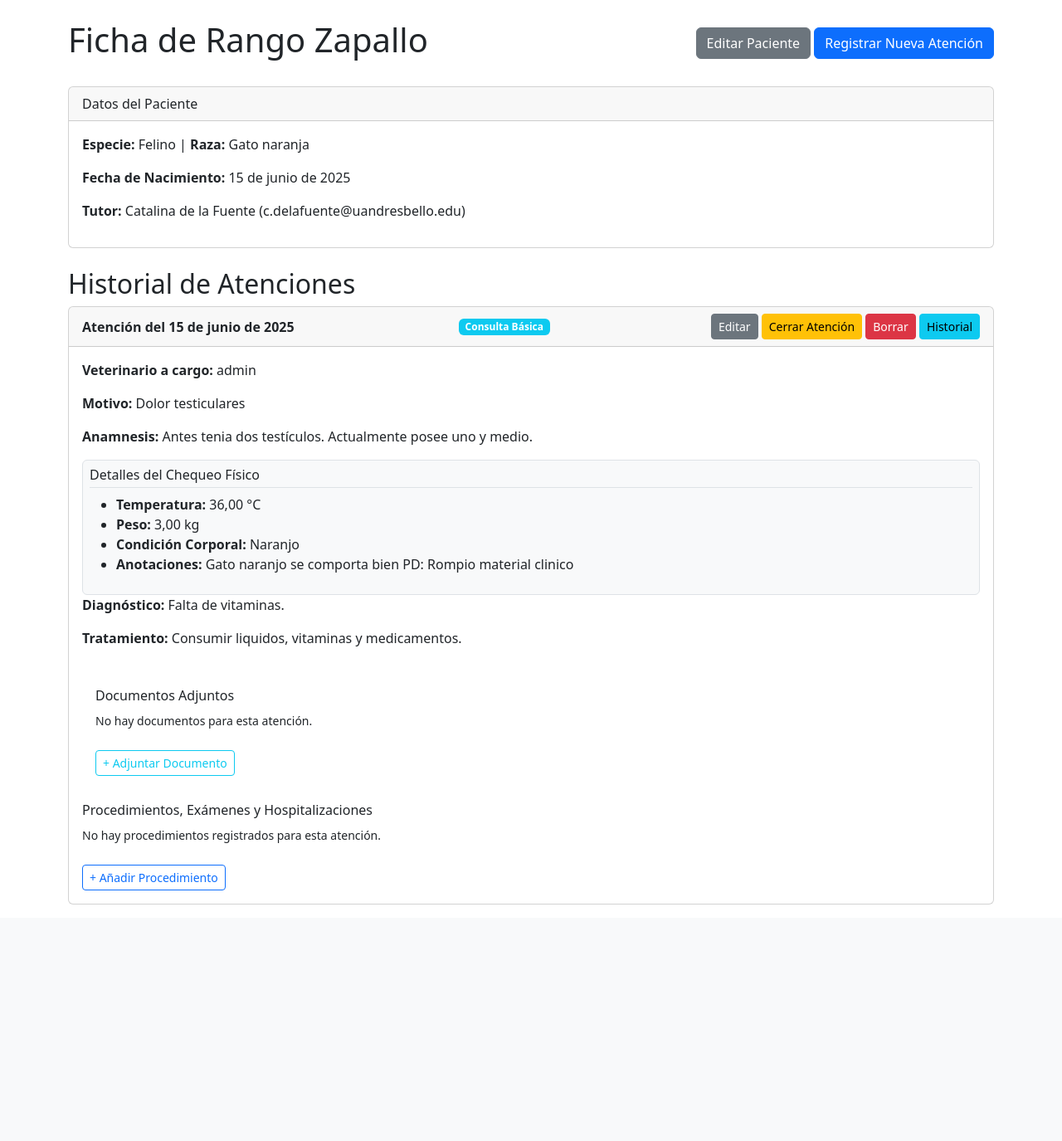
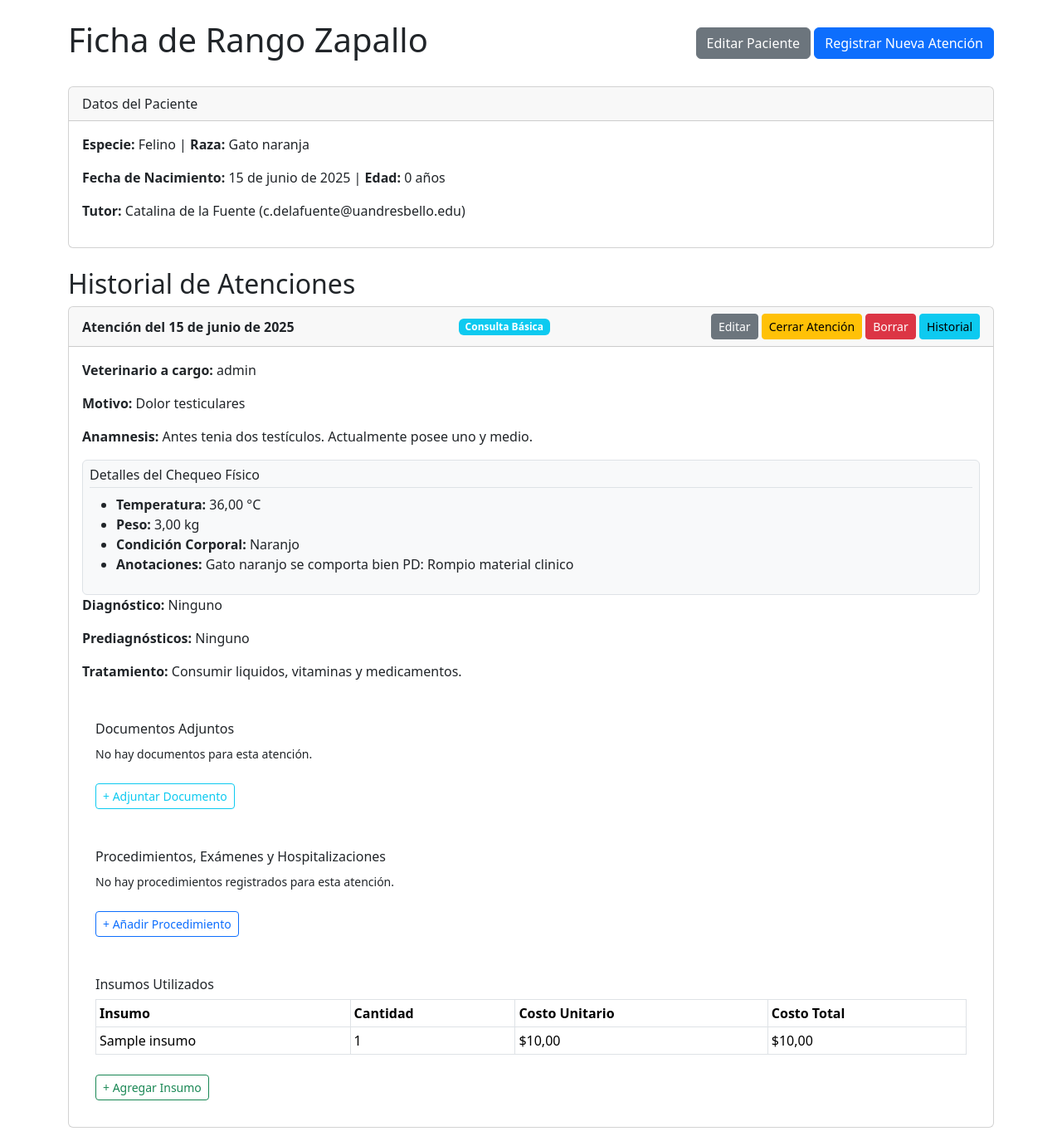
Before and after one commit to SanadaAstolfo/IngSoftwareProyecto, a Django app: page /gestion/pacientes/1/ in a window 1280 px wide. Shown: the part 56-1431 px from the top of the page at 83% size. Before the commit the page ends 1146 px from the top, so only its background shows below. Run offline with Django 5.2, Linux system fonts and the light colour scheme; a user stored in the database is signed in; data comes from the database, SQL or seed files in the repository; tables that the repository leaves empty hold one stand-in row (values such as "Sample post"); parts of the project's set-up code (start-up, migrations or seed data) failed here and were passed over.

Commit message:
CU 20 - 24

```diff
--- a/gestion/admin.py
+++ b/gestion/admin.py
@@ -1,5 +1,5 @@
 from django.contrib import admin
-from .models import Tutor, Paciente, FichaClinica, AtencionMedica, ChequeoFisico, Procedimiento, Diagnostico
+from .models import Tutor, Paciente, FichaClinica, AtencionMedica, ChequeoFisico, Procedimiento, Diagnostico, Insumo, InsumoUtilizado
 
 admin.site.register(Tutor)
 admin.site.register(Paciente)
@@ -8,3 +8,5 @@ admin.site.register(AtencionMedica)
 admin.site.register(ChequeoFisico)
 admin.site.register(Procedimiento)
 admin.site.register(Diagnostico)
+admin.site.register(Insumo)
+admin.site.register(InsumoUtilizado)
--- a/gestion/templates/gestion/detalle_paciente.html
+++ b/gestion/templates/gestion/detalle_paciente.html
@@ -15,7 +15,7 @@
         <div class="card-header">Datos del Paciente</div>
         <div class="card-body">
             <p><strong>Especie:</strong> {{ paciente.especie }} | <strong>Raza:</strong> {{ paciente.raza }}</p>
-            <p><strong>Fecha de Nacimiento:</strong> {{ paciente.fecha_nacimiento }}</p>
+            <p><strong>Fecha de Nacimiento:</strong> {{ paciente.fecha_nacimiento }} | <strong>Edad:</strong> {{ paciente.edad }} años</p>
             <p><strong>Tutor:</strong> {{ paciente.tutor.nombre_completo }} ({{ paciente.tutor.email }})</p>
         </div>
     </div>
@@ -67,7 +67,20 @@
                         </ul>
                     </div>
                 {% endif %}
-                <p><strong>Diagnóstico:</strong> {{ atencion.diagnostico }}</p>
+                <p><strong>Diagnóstico:</strong>
+                    {% for diag in atencion.diagnosticos.all %}
+                        <span class="badge bg-danger">{{ diag.nombre }}</span>
+                    {% empty %}
+                        Ninguno
+                    {% endfor %}
+                </p>
+                <p><strong>Prediagnósticos:</strong>
+                    {% for prediag in atencion.prediagnosticos.all %}
+                        <span class="badge bg-warning text-dark">{{ prediag.nombre }}</span>
+                    {% empty %}
+                        Ninguno
+                    {% endfor %}
+                </p>
                 <p><strong>Tratamiento:</strong> {{ atencion.tratamiento }}</p>
                 <div class="card-body">
                     <div class="mt-3">
@@ -87,6 +100,7 @@
                         <a href="{% url 'adjuntar_documento' atencion.id %}" class="btn btn-outline-info btn-sm mt-2">+ Adjuntar Documento</a>
                     </div>
                 </div>
+                <div class="card-body">
                     <div class="mt-3">
                         <h6>Procedimientos, Exámenes y Hospitalizaciones</h6>
                         {% if atencion.procedimientos.all %}
@@ -108,7 +122,7 @@
                             {% endfor %}
                             </ul>
                         {% else %}
-                    {% if atencion.tipo_ficha == 'Hospitalización' and atencion.notas_hospitalizacion %}
+                        {% if atencion.notas_hospitalizacion %}
                             <div class="alert alert-info mt-2">
                                 <strong>Notas de Hospitalización:</strong> {{ atencion.notas_hospitalizacion }}<br>
                                 <strong>Jaula:</strong> {{ atencion.jaula_numero|default:'No especificada' }}
@@ -119,6 +133,37 @@
                         <a href="{% url 'crear_procedimiento' atencion.id %}" class="btn btn-outline-primary btn-sm mt-2">+ Añadir Procedimiento</a>
                     </div>
                 </div>
+                <div class="card-body">
+                    <div class="mt-3">
+                        <h6>Insumos Utilizados</h6>
+                        {% if atencion.insumos_utilizados.all %}
+                            <table class="table table-sm table-bordered">
+                                <thead>
+                                    <tr>
+                                        <th>Insumo</th>
+                                        <th>Cantidad</th>
+                                        <th>Costo Unitario</th>
+                                        <th>Costo Total</th>
+                                    </tr>
+                                </thead>
+                                <tbody>
+                                {% for item in atencion.insumos_utilizados.all %}
+                                    <tr>
+                                        <td>{{ item.insumo.nombre }}</td>
+                                        <td>{{ item.cantidad }}</td>
+                                        <td>${{ item.insumo.costo }}</td>
+                                        <td>${{ item.costo_total }}</td>
+                                    </tr>
+                                {% endfor %}
+                                </tbody>
+                            </table>
+                        {% else %}
+                            <p><small>No se registraron insumos para esta atención.</small></p>
+                        {% endif %}
+                        <a href="{% url 'agregar_insumo' atencion.id %}" class="btn btn-outline-success btn-sm mt-2">+ Agregar Insumo</a>
+                    </div>
+                </div>
+            </div>
         </div>
     {% empty %}
         <div class="alert alert-info">No hay atenciones registradas.</div>
--- a/gestion/urls.py
+++ b/gestion/urls.py
@@ -15,6 +15,7 @@ urlpatterns = [
     path('tutores/', views.lista_tutores, name='lista_tutores'),
     path('tutores/<int:tutor_id>/', views.detalle_tutor, name='detalle_tutor'),
     path('atencion/<int:atencion_id>/procedimiento/nuevo/', views.crear_procedimiento, name='crear_procedimiento'),
+    path('atencion/<int:atencion_id>/insumo/nuevo/', views.agregar_insumo, name='agregar_insumo'),
     path('atencion/<int:atencion_id>/adjuntar/', views.adjuntar_documento, name='adjuntar_documento'),
     path('atencion/<int:atencion_id>/historial/', views.ver_historial_atencion, name='ver_historial_atencion'),
 ]
--- a/gestion/views.py
+++ b/gestion/views.py
@@ -1,7 +1,7 @@
 from django.shortcuts import render, get_object_or_404, redirect
 from django.contrib.auth.decorators import login_required
-from .models import Paciente, Tutor, FichaClinica, AtencionMedica, ChequeoFisico, DocumentoAdjunto, Diagnostico
-from .forms import PacienteForm, AtencionGeneralForm, ChequeoFisicoForm, ProcedimientoForm, AtencionHospitalizacionForm, DocumentoAdjuntoForm
+from .models import Paciente, Tutor, FichaClinica, AtencionMedica, ChequeoFisico, DocumentoAdjunto, Diagnostico, InsumoUtilizado
+from .forms import PacienteForm, AtencionGeneralForm, ChequeoFisicoForm, ProcedimientoForm, AtencionHospitalizacionForm, DocumentoAdjuntoForm, InsumoUtilizadoForm
 
 def portal_view(request):
     return render(request, 'portal.html')
@@ -115,17 +115,14 @@ def crear_atencion(request, paciente_id, tipo_ficha):
         form = FormClass(request.POST)
         if form.is_valid():
             atencion = form.save(commit=False)
-            diag_personalizado = form.cleaned_data.get('diagnostico_personalizado')
-            diag_opcion = form.cleaned_data.get('diagnostico_opciones')
-            if diag_personalizado:
-                atencion.diagnostico = diag_personalizado
-            elif diag_opcion:
-                atencion.diagnostico = diag_opcion.nombre
+
             atencion.ficha_clinica = ficha
-            atencion.tipo_ficha = 'Hospitalización' if tipo_ficha == 'hospitalizacion' else 'General'
             if request.user.is_authenticated:
                 atencion.veterinario = request.user
+
             atencion.save()
+            form.save_m2m()
+
             return redirect('detalle_paciente', paciente_id=paciente.id)
     else:
         form = FormClass()
@@ -156,39 +153,15 @@ def editar_atencion(request, paciente_id, atencion_id):
         chequeo_form = ChequeoFisicoForm(request.POST, instance=chequeo)
 
         if atencion_form.is_valid() and chequeo_form.is_valid():
-            atencion_guardada = atencion_form.save(commit=False)
-
-            diag_opcion = atencion_form.cleaned_data.get('diagnostico_opciones')
-            diag_personalizado = atencion_form.cleaned_data.get('diagnostico_personalizado')
-
-            if diag_personalizado:
-                atencion_guardada.diagnostico = diag_personalizado
-            elif diag_opcion:
-                atencion_guardada.diagnostico = diag_opcion.nombre
-            else:
-                atencion_guardada.diagnostico = ""
-
-            atencion_guardada.save()
+            atencion_form.save()
 
             chequeo_guardado = chequeo_form.save(commit=False)
-            chequeo_guardado.atencion_medica = atencion_guardada
+            chequeo_guardado.atencion_medica = atencion
             chequeo_guardado.save()
 
             return redirect('detalle_paciente', paciente_id=paciente.id)
     else:
-        initial_data = {}
-        try:
-            diagnostico_obj = Diagnostico.objects.get(nombre=atencion.diagnostico)
-            initial_data['diagnostico_opciones'] = diagnostico_obj
-        except Diagnostico.DoesNotExist:
-            initial_data['diagnostico_personalizado'] = atencion.diagnostico
-            try:
-                otro_obj = Diagnostico.objects.get(nombre='Otro')
-                initial_data['diagnostico_opciones'] = otro_obj
-            except Diagnostico.DoesNotExist:
-                pass
-
-        atencion_form = AtencionGeneralForm(instance=atencion, initial=initial_data)
+        atencion_form = AtencionGeneralForm(instance=atencion)
         chequeo_form = ChequeoFisicoForm(instance=chequeo)
 
     contexto = {
@@ -289,3 +262,24 @@ def detalle_tutor(request, tutor_id):
         'pacientes': pacientes,
     }
     return render(request, 'gestion/detalle_tutor.html', contexto)
+
+@login_required
+def agregar_insumo(request, atencion_id):
+    atencion = get_object_or_404(AtencionMedica, pk=atencion_id)
+    if request.method == 'POST':
+        form = InsumoUtilizadoForm(request.POST)
+        if form.is_valid():
+            insumo_utilizado = form.save(commit=False)
+            insumo_utilizado.atencion_medica = atencion
+            insumo_utilizado.save()
+            return redirect('detalle_paciente', paciente_id=atencion.ficha_clinica.paciente.id)
+    else:
+        form = InsumoUtilizadoForm()
+
+    contexto = {
+        'form': form,
+        'atencion': atencion,
+        'titulo': 'Agregar Insumo Utilizado',
+        'boton_texto': 'Agregar Insumo'
+    }
+    return render(request, 'gestion/form.html', contexto)
```
Also changed, not shown: gestion/forms.py (+15 -13 lines), gestion/models.py (+36 -2 lines), db.sqlite3, gestion/migrations/0010_insumo_insumoutilizado.py (added), gestion/migrations/0011_remove_atencionmedica_diagnostico_and_more.py (added). Lines whose indentation alone changed are shown as unchanged.
